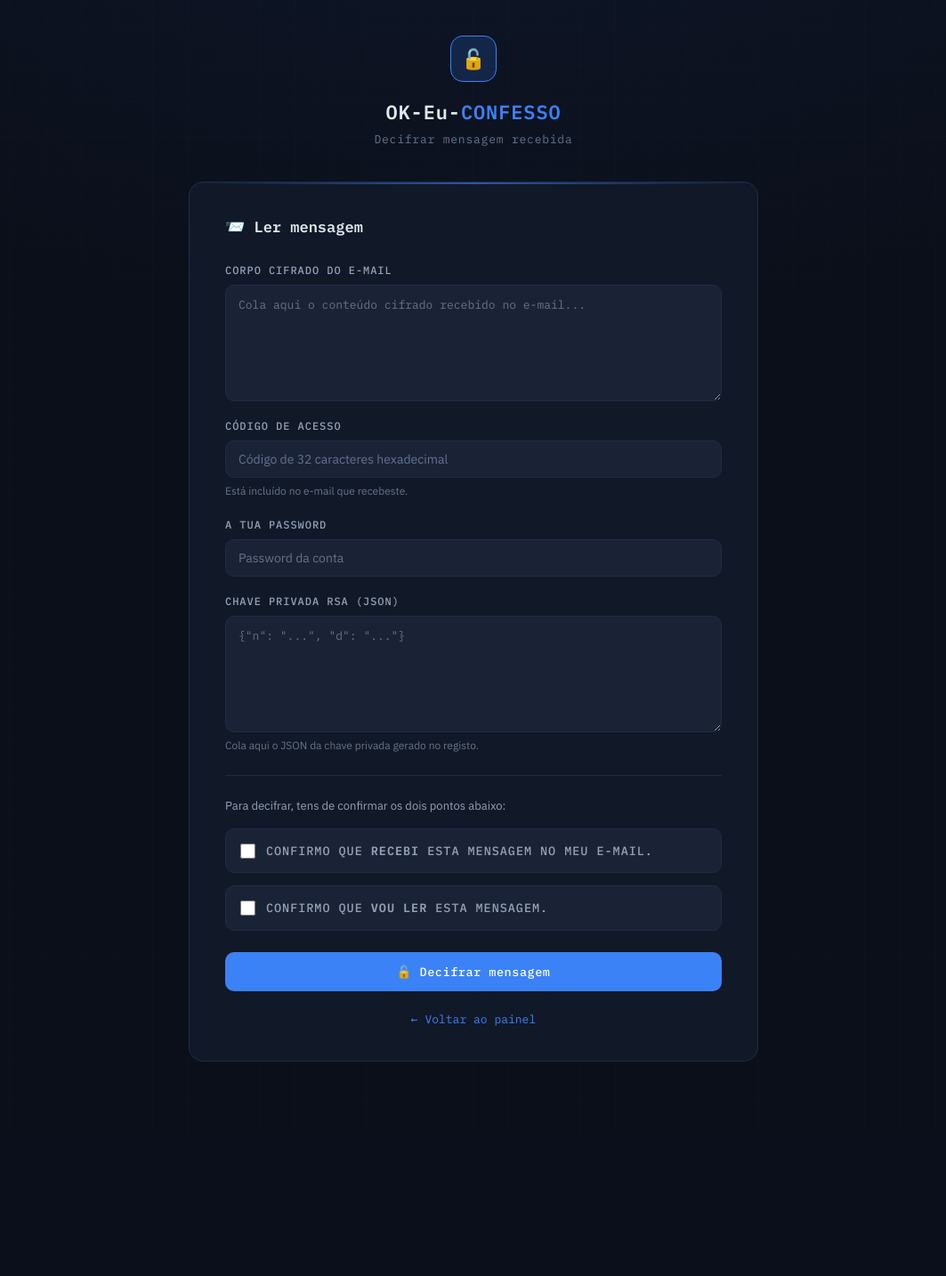
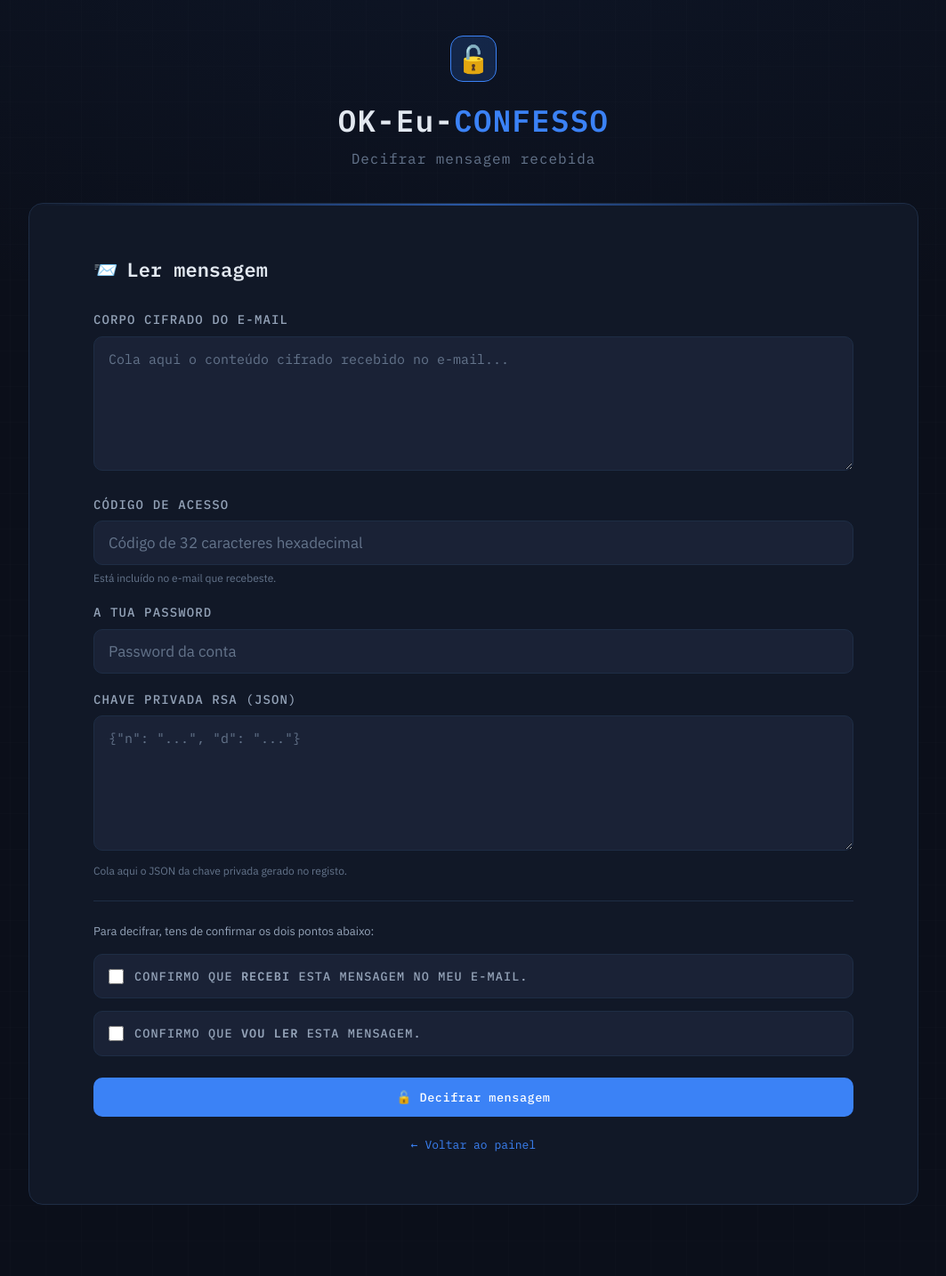
Before and after one commit to AndrePutoi/Grupo-G-ok-eu-confesso, a Flask app: page /receive/ in a window 1280 px wide. Shown: the whole page at 89% size, without its empty margins (108-1171 px from the left). Before the commit the page ends 1193 px from the top, so only its background shows below. Run offline with Flask 3, Linux system fonts and the light colour scheme.

Commit message:
update style

```diff
--- a/app/static/style.css
+++ b/app/static/style.css
@@ -33,7 +33,7 @@ html { scroll-behavior: smooth; }
 
 body {
   font-family: var(--sans);
-  font-size: 15px;
+  font-size: 19px;
   background-color: var(--bg);
   background-image:
     radial-gradient(ellipse 80% 50% at 50% -20%, rgba(59,130,246,0.07), transparent),
@@ -48,7 +48,7 @@ body {
 /* ── Container ── */
 .container {
   width: 100%;
-  max-width: 640px;
+  max-width: 1000px;
   margin: 0 auto;
   animation: fadeUp 0.4s ease both;
 }
@@ -74,12 +74,12 @@ body {
   border: 1px solid var(--accent);
   border-radius: 14px;
   margin-bottom: 16px;
-  font-size: 22px;
+  font-size: 30px;
 }
 
 .brand h1 {
   font-family: var(--mono);
-  font-size: 22px;
+  font-size: 34px;
   font-weight: 600;
   letter-spacing: 0.04em;
   color: var(--text);
@@ -88,7 +88,7 @@ body {
 .brand h1 span { color: var(--accent); }
 
 .brand .tagline {
-  font-size: 13px;
+  font-size: 16px;
   color: var(--text-muted);
   margin-top: 4px;
   font-family: var(--mono);
@@ -100,9 +100,13 @@ body {
   background: var(--surface);
   border: 1px solid var(--border);
   border-radius: var(--radius-lg);
-  padding: 36px 40px;
+  padding: 56px 72px;
   position: relative;
   overflow: hidden;
+  min-height: 420px;
+  display: flex;
+  flex-direction: column;
+  justify-content: center;
 }
 
 .card::before {
@@ -116,16 +120,16 @@ body {
 
 .card-title {
   font-family: var(--mono);
-  font-size: 17px;
+  font-size: 22px;
   font-weight: 600;
   color: var(--text);
-  margin-bottom: 24px;
+  margin-bottom: 28px;
   display: flex;
   align-items: center;
   gap: 10px;
 }
 
-.card-title .icon { font-size: 18px; }
+.card-title .icon { font-size: 22px; }
 
 /* ── Form elements ── */
 .field {
@@ -134,7 +138,7 @@ body {
 
 label {
   display: block;
-  font-size: 12px;
+  font-size: 14px;
   font-weight: 500;
   letter-spacing: 0.08em;
   text-transform: uppercase;
@@ -151,12 +155,9 @@ textarea {
   background: var(--surface-2);
   border: 1px solid var(--border);
   border-radius: var(--radius);
-  padding: 11px 14px;
+  padding: 13px 16px;
   font-family: var(--sans);
-  font-size: 14px;
-  color: var(--text);
-  transition: border-color var(--transition), box-shadow var(--transition);
-  display: block;
+  font-size: 17px;
 }
 
 input[type="text"]::placeholder,
@@ -178,7 +179,7 @@ textarea:focus {
 textarea {
   resize: vertical;
   font-family: var(--mono);
-  font-size: 13px;
+  font-size: 15px;
   line-height: 1.65;
 }
 
```
